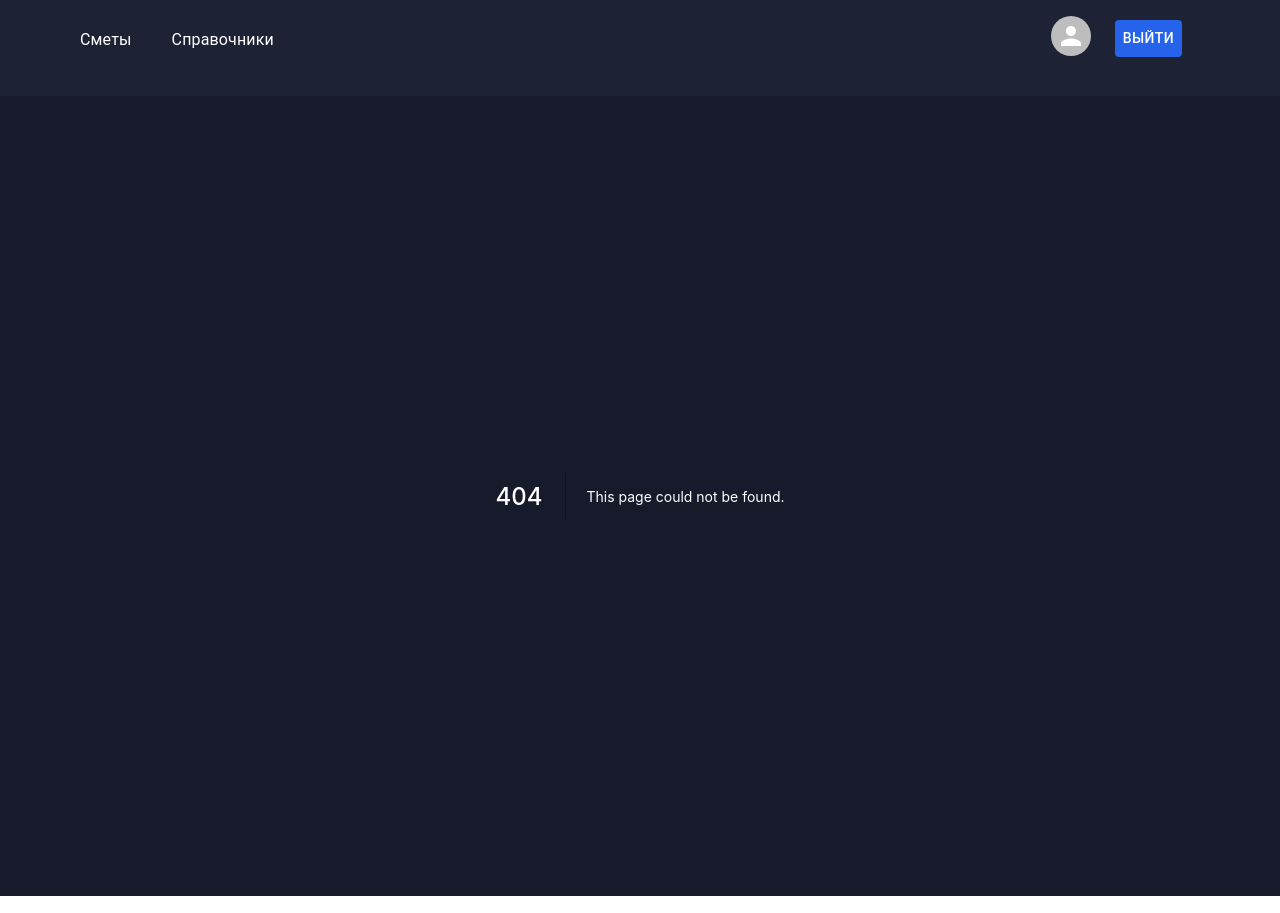
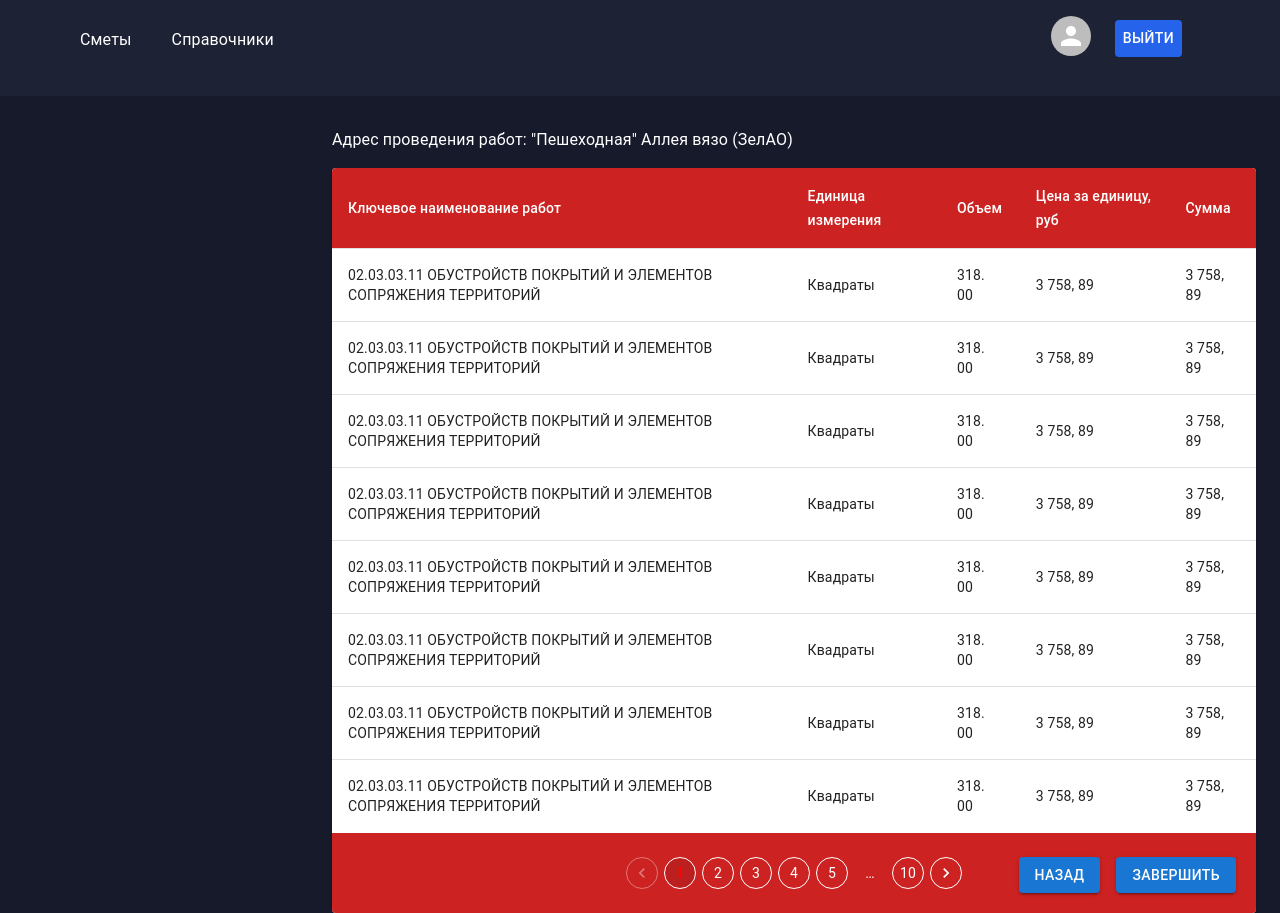
Before and after one commit to Erydo-corp/leaders2022, a Next.js app: page /costWorks in a window 1280 px wide. Before the commit this address had no page. Built offline with nearby package versions, Linux system fonts and the light colour scheme.

Commit message:
create table costWorks

```diff
--- /dev/null
+++ b/pages/costWorks.jsx
@@ -0,0 +1,115 @@
+import React from 'react';
+import { Grid, TableContainer, Table, Paper, Box, Typography } from '@mui/material';
+import { HeaderTable } from '../components/tables/HeaderTable';
+import { BodyTable } from '../components/tables/BodyTable';
+import { MyPagination } from '../components/tables/MyPagination';
+import BasicButton from '../components/buttons/BasicButton';
+
+const columns = [
+  { id: 'kpgz', label: 'Ключевое наименование работ' },
+  { id: 'unit', label: 'Единица измерения' },
+  { id: 'capacity', label: 'Объем' },
+  { id: 'price', label: 'Цена за единицу, руб' },
+  { id: 'summa', label: 'Сумма' },
+];
+
+const data = [
+  {
+    'kpgz': '02.03.03.11 ОБУСТРОЙСТВ ПОКРЫТИЙ И ЭЛЕМЕНТОВ СОПРЯЖЕНИЯ ТЕРРИТОРИЙ',
+    'unit': 'Квадраты',
+    'capacity': '318. 00',
+    'price': '3 758, 89',
+    'summa': '3 758, 89',
+  },
+  {
+    'kpgz': '02.03.03.11 ОБУСТРОЙСТВ ПОКРЫТИЙ И ЭЛЕМЕНТОВ СОПРЯЖЕНИЯ ТЕРРИТОРИЙ',
+    'unit': 'Квадраты',
+    'capacity': '318. 00',
+    'price': '3 758, 89',
+    'summa': '3 758, 89',
+  },
+  {
+    'kpgz': '02.03.03.11 ОБУСТРОЙСТВ ПОКРЫТИЙ И ЭЛЕМЕНТОВ СОПРЯЖЕНИЯ ТЕРРИТОРИЙ',
+    'unit': 'Квадраты',
+    'capacity': '318. 00',
+    'price': '3 758, 89',
+    'summa': '3 758, 89',
+  },
+  {
+    'kpgz': '02.03.03.11 ОБУСТРОЙСТВ ПОКРЫТИЙ И ЭЛЕМЕНТОВ СОПРЯЖЕНИЯ ТЕРРИТОРИЙ',
+    'unit': 'Квадраты',
+    'capacity': '318. 00',
+    'price': '3 758, 89',
+    'summa': '3 758, 89',
+  },
+  {
+    'kpgz': '02.03.03.11 ОБУСТРОЙСТВ ПОКРЫТИЙ И ЭЛЕМЕНТОВ СОПРЯЖЕНИЯ ТЕРРИТОРИЙ',
+    'unit': 'Квадраты',
+    'capacity': '318. 00',
+    'price': '3 758, 89',
+    'summa': '3 758, 89',
+  },
+  {
+    'kpgz': '02.03.03.11 ОБУСТРОЙСТВ ПОКРЫТИЙ И ЭЛЕМЕНТОВ СОПРЯЖЕНИЯ ТЕРРИТОРИЙ',
+    'unit': 'Квадраты',
+    'capacity': '318. 00',
+    'price': '3 758, 89',
+    'summa': '3 758, 89',
+  },
+  {
+    'kpgz': '02.03.03.11 ОБУСТРОЙСТВ ПОКРЫТИЙ И ЭЛЕМЕНТОВ СОПРЯЖЕНИЯ ТЕРРИТОРИЙ',
+    'unit': 'Квадраты',
+    'capacity': '318. 00',
+    'price': '3 758, 89',
+    'summa': '3 758, 89',
+  },
+  {
+    'kpgz': '02.03.03.11 ОБУСТРОЙСТВ ПОКРЫТИЙ И ЭЛЕМЕНТОВ СОПРЯЖЕНИЯ ТЕРРИТОРИЙ',
+    'unit': 'Квадраты',
+    'capacity': '318. 00',
+    'price': '3 758, 89',
+    'summa': '3 758, 89',
+  },
+];
+
+const address = '"Пешеходная" Аллея вязо (ЗелАО)';
+
+const CostWorks = () => {
+  return(
+    <Grid container>
+      <Grid xs={3}></Grid>
+      <Grid xs={9} mt={4}>
+      <Box
+        sx={{
+          display: 'flex',
+          marginBottom: 2
+        }}>
+        <Typography>Адрес проведения работ:&nbsp;</Typography>
+        <Typography>{address}</Typography>
+      </Box>
+
+        <TableContainer component={Paper} sx={{position: 'relative'}}>
+          <Table>
+            <HeaderTable columns={columns}/>
+              {/* <BodyTableSelect data={data}/> */}
+              <BodyTable data={data}/>
+          </Table>
+          <MyPagination />
+          <Box
+            sx={{
+              position: 'absolute',
+              display: 'flex',
+              columnGap: 2,
+              bottom: '20px',
+              right: '20px'
+            }}>
+            <BasicButton text="Назад"/>
+            <BasicButton text="Завершить"/>
+          </Box>
+        </TableContainer>
+      </Grid>
+    </Grid>
+  )
+}
+
+export default CostWorks
--- a/pages/determinationSmeta.jsx
+++ b/pages/determinationSmeta.jsx
@@ -61,7 +61,7 @@ const determinationSmeta = () => {
   return(
     <Grid container>
       <Grid xs={3}></Grid>
-      <Grid xs={9}>
+      <Grid xs={9} mt={4}>
         <TableContainer component={Paper} sx={{position: 'relative'}}>
           <Table>
             <HeaderTable columns={columns}/>
```
